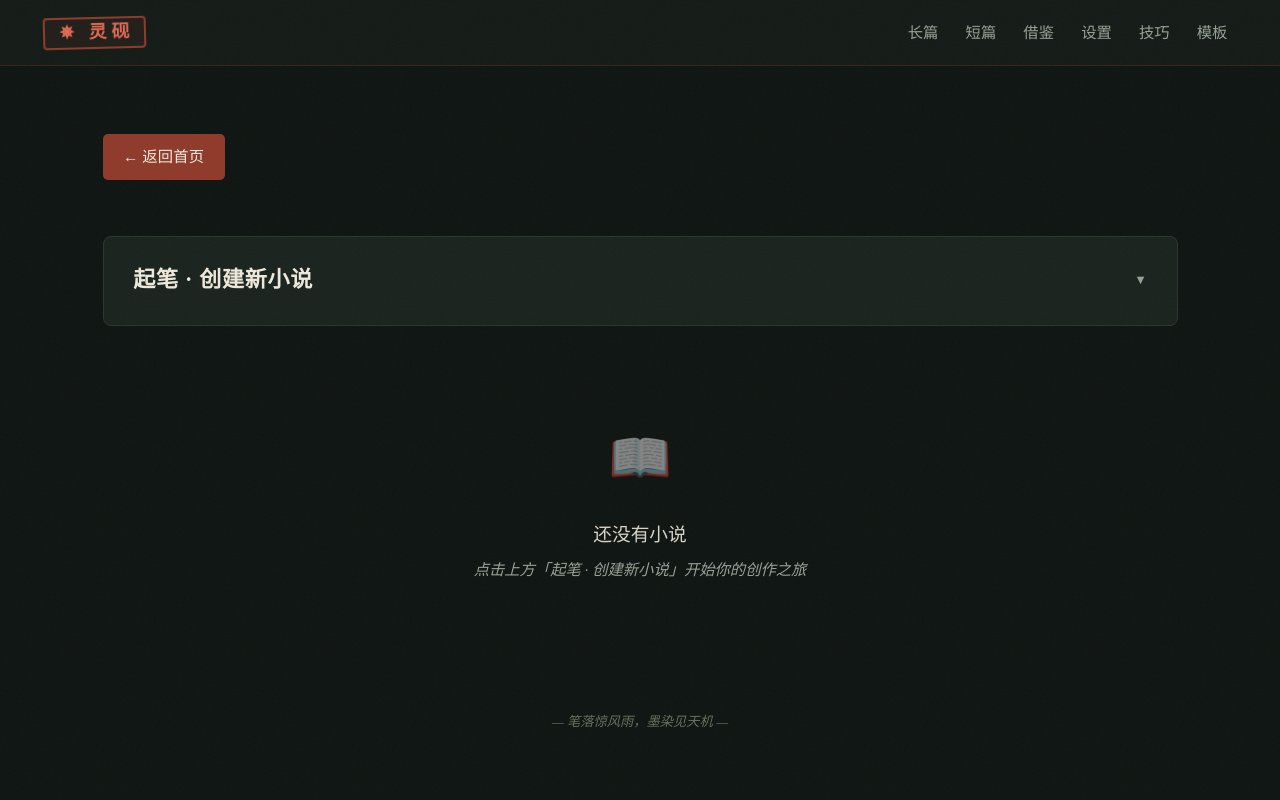
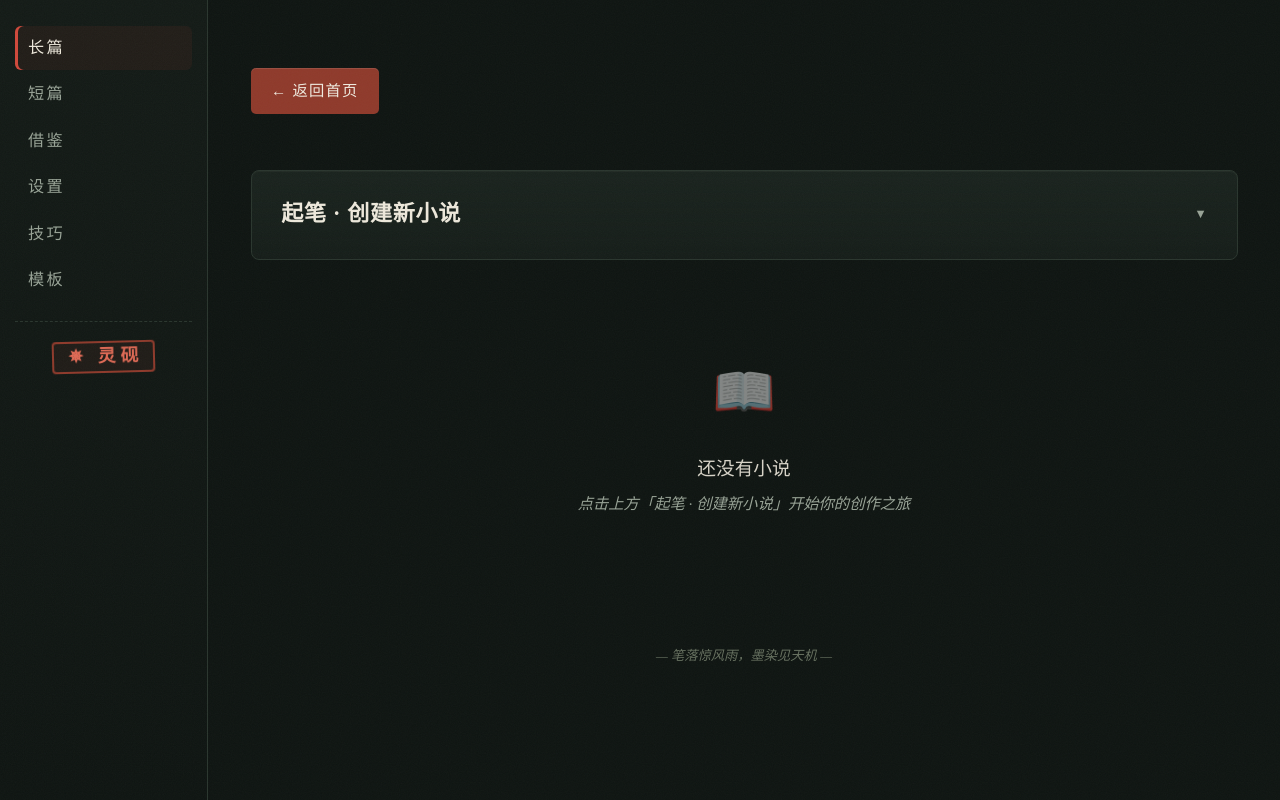
Before and after one commit to fuzhusi/lingyan-ai-novel-maker, a Flask app: page /novel/ in a window 1280 px wide. Run offline with Flask 3, Linux system fonts and the light colour scheme; data that the repository does not hold is empty.

Commit message:
feat(ui): 全站布局级重设计 — 左侧立轴书脊 + 册页组件系统
布局架构:
- 桌面端(>=1024px)顶部导航重构为左侧固定「书脊」：印章题签居顶、
  主导航楷体竖排、当前页朱砂内嵌指示条、面包屑作次级目录垫底
- body 左移让位；网关沉浸页经 :has 探测自动隐藏书脊保持全幅流光
- 移动端(<768px)保留原顶栏+汉堡菜单，768-1024 平滑过渡

组件系统:
- 按钮「墨锭」化：楷体字面、顶缘内衬高光、primary 朱砂渐变
- 卡片「册页」化：纵向微渐变纸面、顶缘一线微亮、悬停朱砂晕
- 书脊当前页高亮脚本(base.html，6 行，零依赖)

验证: 8/8 页面 200、CSS 括号配平、全部新特征就位

```diff
--- a/app/static/css/main.css
+++ b/app/static/css/main.css
@@ -185,6 +185,82 @@ a:hover { color: var(--accent); }
     user-select: none;
 }
 
+/* --- 书脊（桌面端立轴导航） -------------------------------- */
+@media (min-width: 1024px) {
+    body:not(:has(.gateway-scene)) {
+        padding-left: 208px;
+    }
+
+    /* 网关沉浸页不出现书脊，保持全幅流光 */
+    body:has(.gateway-scene) .topbar { display: none; }
+
+    .topbar {
+        position: fixed;
+        top: 0; bottom: 0; left: 0;
+        width: 208px;
+        flex-direction: column;
+        align-items: stretch;
+        gap: 0;
+        padding: 1.5rem 0.9rem 1.25rem;
+        background: linear-gradient(180deg, var(--bg-elevated) 0%, var(--bg) 100%);
+        border-bottom: none;
+        border-right: 1px solid var(--border);
+        overflow-y: auto;
+        z-index: 60;
+    }
+
+    /* 印章题签居顶 */
+    .topbar .logo {
+        align-self: center;
+        margin-bottom: 1.6rem;
+        white-space: nowrap;
+    }
+
+    /* 主导航置顶（DOM 在面包屑之后，用 order 提前），
+       面包屑作为次级目录垫在下方 */
+    .topbar .topbar-nav {
+        order: -1;
+        margin: 0 0 1.1rem;
+        padding-bottom: 1.1rem;
+        border-bottom: 1px dashed var(--border);
+        flex-direction: column;
+        align-items: stretch;
+        gap: 2px;
+    }
+
+    .topbar nav {
+        flex-direction: column;
+        align-items: stretch;
+        gap: 2px;
+        font-size: 0.95rem;
+    }
+
+    .topbar nav a {
+        font-family: var(--font-display);
+        letter-spacing: 0.14em;
+        padding: 0.5rem 0.75rem;
+        border-radius: 6px;
+        color: var(--text-dim);
+    }
+    .topbar nav a:hover {
+        color: var(--text-bright);
+        background: var(--accent-ghost);
+        box-shadow: inset 2px 0 0 var(--accent-dim);
+    }
+    .topbar nav a.active {
+        color: var(--text-bright);
+        background: var(--accent-ghost);
+        box-shadow: inset 3px 0 0 var(--accent);
+    }
+
+    .topbar nav .sep { display: none; }
+
+    .mobile-menu-btn { display: none; }
+
+    /* 顶栏改书脊后，写作工具栏吸附点上移 */
+    .write-layout .toolbar { top: 16px; }
+}
+
 /* --- Layout ----------------------------------------------- */
 .main-content {
     max-width: 1160px;
@@ -200,10 +276,12 @@ a:hover { color: var(--accent); }
 
 /* --- Cards ------------------------------------------------ */
 .card {
-    background: var(--surface);
+    background: linear-gradient(180deg, var(--surface) 0%, rgba(26, 35, 30, 0.6) 100%);
     border: 1px solid var(--border);
     border-radius: var(--radius-lg);
     padding: 1.75rem;
+    /* 册页内衬光：顶缘一线微亮 */
+    box-shadow: inset 0 1px 0 rgba(237, 232, 219, 0.035);
     transition: border-color 0.25s var(--ease), box-shadow 0.25s var(--ease);
 }
 .card:hover {
@@ -307,18 +385,27 @@ button, .btn {
     border-radius: var(--radius);
     padding: 0.6rem 1.2rem;
     font-size: 0.9rem;
-    font-family: var(--font-body);
+    font-family: var(--font-display);
     font-weight: 500;
     cursor: pointer;
-    transition: background 0.2s var(--ease), transform 0.15s var(--ease), box-shadow 0.2s var(--ease);
-    letter-spacing: 0.01em;
-}
-button:hover { background: var(--accent); }
+    letter-spacing: 0.08em;
+    /* 墨锭：顶缘一线内衬高光 */
+    box-shadow: inset 0 1px 0 rgba(255, 255, 255, 0.10);
+    transition: background 0.2s var(--ease), transform 0.15s var(--ease),
+                box-shadow 0.2s var(--ease), filter 0.2s var(--ease);
+}
+button:hover { background: var(--accent); filter: brightness(1.06); }
 button:active { transform: scale(0.98); }
 button:disabled { opacity: 0.35; cursor: not-allowed; }
 
-.btn-primary { background: var(--accent); font-weight: 600; }
-.btn-primary:hover { background: var(--accent-light); box-shadow: var(--shadow-glow); }
+.btn-primary {
+    background: linear-gradient(180deg, var(--accent) 0%, var(--accent-dim) 100%);
+    font-weight: 700;
+}
+.btn-primary:hover {
+    filter: brightness(1.12);
+    box-shadow: inset 0 1px 0 rgba(255, 255, 255, 0.14), var(--shadow-glow);
+}
 
 .btn-danger { background: transparent; border: 1px solid var(--danger); color: var(--danger); }
 .btn-danger:hover { background: var(--danger); color: #f0ebe0; }
@@ -413,19 +500,20 @@ button:disabled { opacity: 0.35; cursor: not-allowed; }
 }
 
 .novel-card {
-    background: var(--surface);
+    background: linear-gradient(180deg, var(--surface) 0%, rgba(26, 35, 30, 0.6) 100%);
     border: 1px solid var(--border);
     border-radius: var(--radius-lg);
     padding: 1.5rem;
     display: flex;
     flex-direction: column;
     justify-content: space-between;
+    box-shadow: inset 0 1px 0 rgba(237, 232, 219, 0.035);
     transition: border-color 0.25s var(--ease), transform 0.2s var(--ease), box-shadow 0.25s var(--ease);
 }
 .novel-card:hover {
     border-color: var(--accent-dim);
     transform: translateY(-2px);
-    box-shadow: 0 4px 16px rgba(0,0,0,0.5);
+    box-shadow: inset 0 1px 0 rgba(237, 232, 219, 0.05), 0 6px 20px rgba(0, 0, 0, 0.45), 0 0 24px rgba(208, 73, 59, 0.05);
 }
 
 .novel-card-body { flex: 1; }
--- a/app/templates/base.html
+++ b/app/templates/base.html
@@ -19,7 +19,7 @@
         <nav>
             {% block nav %}{% endblock %}
         </nav>
-        <nav class="topbar-nav" style="margin-left:auto">
+        <nav class="topbar-nav">
             <a href="/novel/">长篇</a>
             <a href="/short/">短篇</a>
             <a href="/plagiarize/">借鉴</a>
@@ -66,6 +66,16 @@
     // Esc 关闭
     document.addEventListener('keydown', function(e) {
         if (e.key === 'Escape') menu.classList.remove('open');
+    });
+})();
+
+// 书脊导航高亮当前页
+(function() {
+    var path = location.pathname;
+    document.querySelectorAll('.topbar-nav a').forEach(function(a) {
+        var href = a.getAttribute('href');
+        var hit = href === '/' ? path === '/' : path === href || path.startsWith(href);
+        if (hit) a.classList.add('active');
     });
 })();
 </script>
```
